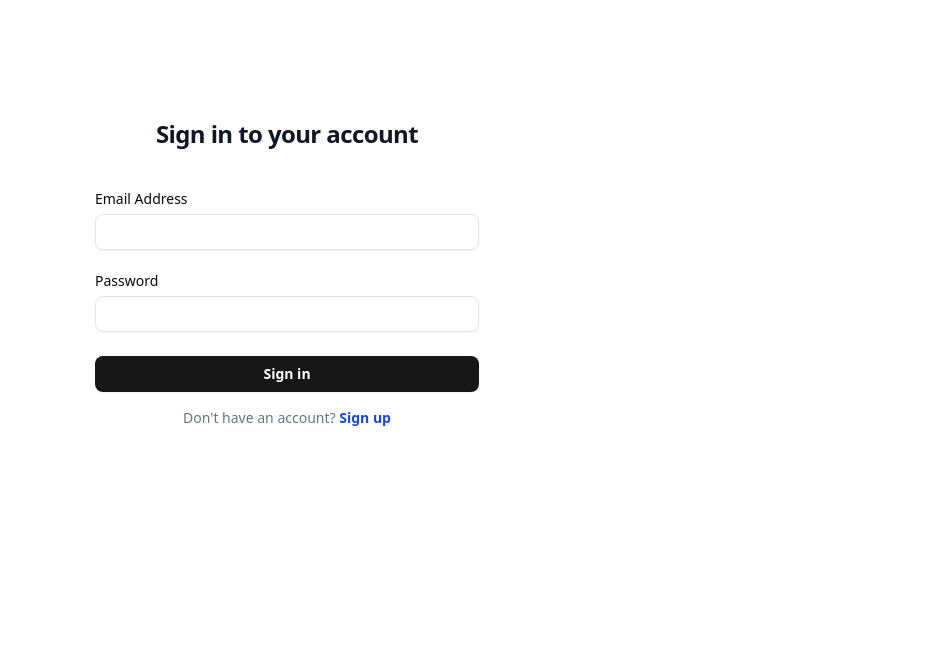
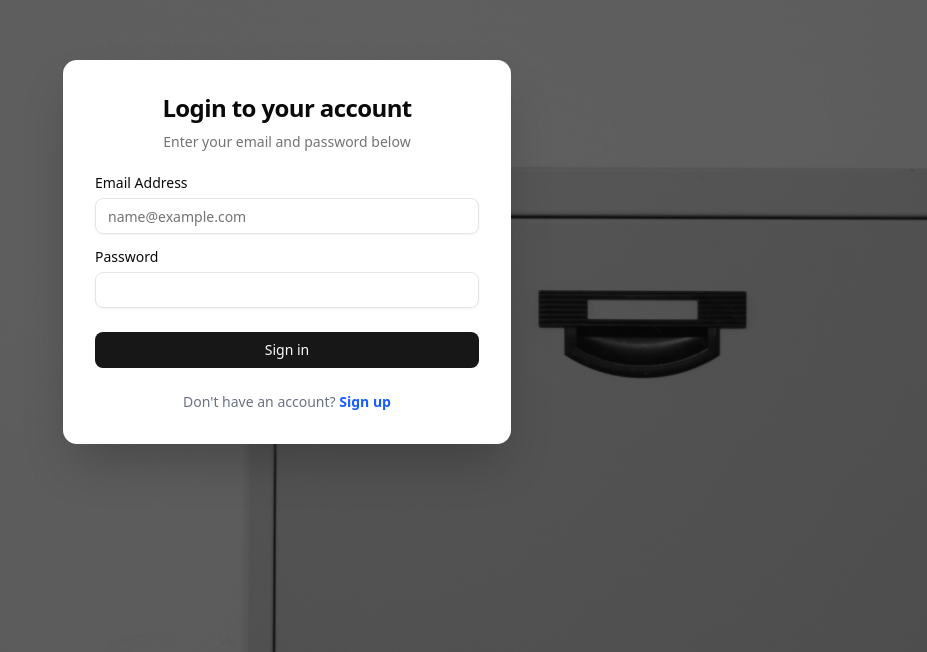
Before and after one commit to Hmlna/compro-frontend, a React (Vite) app: page /#/login in a window 1280 px wide. Shown: the part 148-800 px from the top of the page, without its empty margins (353-1280 px from the left). Built offline with nearby package versions, Linux system fonts and the light colour scheme; no server answers.

Commit message:
refactor(ui): redesign auth layout for login and register page (#21)

```diff
--- a/src/components/layout/AuthLayout.tsx
+++ b/src/components/layout/AuthLayout.tsx
@@ -1,12 +1,22 @@
 import { Outlet } from "react-router";
+import loginBg from "@/assets/loginBg.jpg";
 
 const AuthLayout = () => {
   return (
-    <>
-      <div className="flex min-h-screen flex-col justify-center px-6 py-12 lg:px-8">
+    <div className="relative flex h-screen w-full items-center justify-center overflow-hidden">
+      <div className="absolute inset-0 z-0">
+        <img
+          src={loginBg}
+          alt="Background"
+          className="h-full w-full object-cover"
+        />
+        <div className="absolute inset-0 bg-black/60" />
+      </div>
+
+      <div className="relative z-10 mx-4 w-full max-w-md rounded-xl bg-white p-8 shadow-2xl">
         <Outlet />
       </div>
-    </>
+    </div>
   );
 };
 
--- a/src/pages/auth/LoginPage.tsx
+++ b/src/pages/auth/LoginPage.tsx
@@ -72,21 +72,23 @@ const LoginPage = () => {
 
   return (
     <>
-      <div className="sm:mx-auto sm:w-full sm:max-w-sm">
+      <div className="flex flex-col space-y-2 text-center mb-6">
+        <h1 className="text-2xl font-bold tracking-tight">
+          Login to your account
+        </h1>
+        <p className="text-sm text-muted-foreground">
+          Enter your email and password below
+        </p>
+      </div>
+
       {showLogoutMsg && (
-          <div className="mb-4 rounded-md bg-red-50 p-3 text-red-800 text-sm border border-red-200">
+        <div className="mb-6 rounded-md bg-red-50 p-3 text-red-800 text-sm border border-red-200 text-center">
           You’ve been logged out.
         </div>
       )}
 
-        <h2 className="mt-10 text-center text-2xl/9 font-bold tracking-tight text-gray-900">
-          Sign in to your account
-        </h2>
-      </div>
-
-      <div className="mt-10 sm:mx-auto sm:w-full sm:max-w-sm">
       <Form {...form}>
-          <form onSubmit={onSubmit} className="space-y-6">
+        <form onSubmit={onSubmit} className="grid gap-4">
           <FormField
             control={control}
             name="email"
@@ -95,7 +97,11 @@ const LoginPage = () => {
                 <FormItem>
                   <FormLabel>Email Address</FormLabel>
                   <FormControl>
-                      <Input type="email" {...field} />
+                    <Input
+                      placeholder="name@example.com"
+                      type="email"
+                      {...field}
+                    />
                   </FormControl>
                   <FormMessage />
                 </FormItem>
@@ -109,7 +115,9 @@ const LoginPage = () => {
             render={({ field }) => {
               return (
                 <FormItem>
+                  <div className="flex items-center justify-between">
                     <FormLabel>Password</FormLabel>
+                  </div>
                   <FormControl>
                     <Input type="password" {...field} />
                   </FormControl>
@@ -119,28 +127,20 @@ const LoginPage = () => {
             }}
           />
 
-            <div>
-              <Button
-                type="submit"
-                disabled={isLoading}
-                aria-busy={isLoading}
-                className="flex w-full justify-center rounded-md px-3 py-1.5 text-sm/6 font-semibold text-white shadow-xs focus-visible:outline-2 focus-visible:outline-offset-2 disabled:opacity-60"
-              >
+          <Button type="submit" disabled={isLoading} className="w-full mt-2">
             {isLoading ? "Signing in..." : "Sign in"}
           </Button>
-            </div>
         </form>
       </Form>
 
-        <p className="mt-4 text-center text-sm text-gray-500">
+      <div className="mt-6 text-center text-sm text-gray-500">
         Don't have an account?{" "}
         <Link
           to="/register"
-            className="font-semibold text-blue-700 hover:text-blue-500"
+          className="font-semibold text-blue-600 hover:text-blue-500"
         >
           Sign up
         </Link>
-        </p>
       </div>
     </>
   );
--- a/src/pages/auth/RegisterPage.tsx
+++ b/src/pages/auth/RegisterPage.tsx
@@ -67,8 +67,11 @@ export default function RegisterPage() {
   return (
     <div className="sm:mx-auto sm:w-full sm:max-w-sm">
       {/* Header */}
-      <div className="text-center mb-6">
-        <h2 className="mt-4 text-2xl font-bold">Create an account</h2>
+      <div className="flex flex-col space-y-2 text-center mb-6">
+        <h1 className="text-2xl font-bold tracking-tight">Create an account</h1>
+        <p className="text-sm text-muted-foreground">
+          Register an account to get started
+        </p>
       </div>
 
       <Form {...form}>
@@ -83,7 +86,7 @@ export default function RegisterPage() {
                 <FormItem className="sm:col-span-2">
                   <FormLabel>Full Name</FormLabel>
                   <FormControl>
-                    <Input type="text" {...field} />
+                    <Input placeholder="John Doe" type="text" {...field} />
                   </FormControl>
                   <FormMessage />
                 </FormItem>
@@ -98,7 +101,11 @@ export default function RegisterPage() {
                 <FormItem className="sm:col-span-2">
                   <FormLabel>Email</FormLabel>
                   <FormControl>
-                    <Input type="email" {...field} />
+                    <Input
+                      placeholder="name@example.com"
+                      type="email"
+                      {...field}
+                    />
                   </FormControl>
                   <FormMessage />
                 </FormItem>
@@ -113,7 +120,11 @@ export default function RegisterPage() {
                 <FormItem className="sm:col-span-2">
                   <FormLabel>Password</FormLabel>
                   <FormControl>
-                    <Input type="password" {...field} />
+                    <Input
+                      placeholder="Create a password"
+                      type="password"
+                      {...field}
+                    />
                   </FormControl>
                   <FormMessage />
                 </FormItem>
@@ -128,7 +139,7 @@ export default function RegisterPage() {
                 <FormItem>
                   <FormLabel>Division/Unit</FormLabel>
                   <FormControl>
-                    <Input type="text" {...field} />
+                    <Input placeholder="e.g. IT Dept" type="text" {...field} />
                   </FormControl>
                   <FormMessage />
                 </FormItem>
@@ -164,7 +175,7 @@ export default function RegisterPage() {
 
           {/* Submit */}
           <Button type="submit" disabled={isLoading} className="w-full">
-            {isLoading ? "Creating account..." : "Create account"}
+            {isLoading ? "Signing up..." : "Sign up"}
           </Button>
         </form>
       </Form>
```
Also changed, not shown: src/assets/loginBg.jpg (added). Lines whose indentation alone changed are shown as unchanged.
